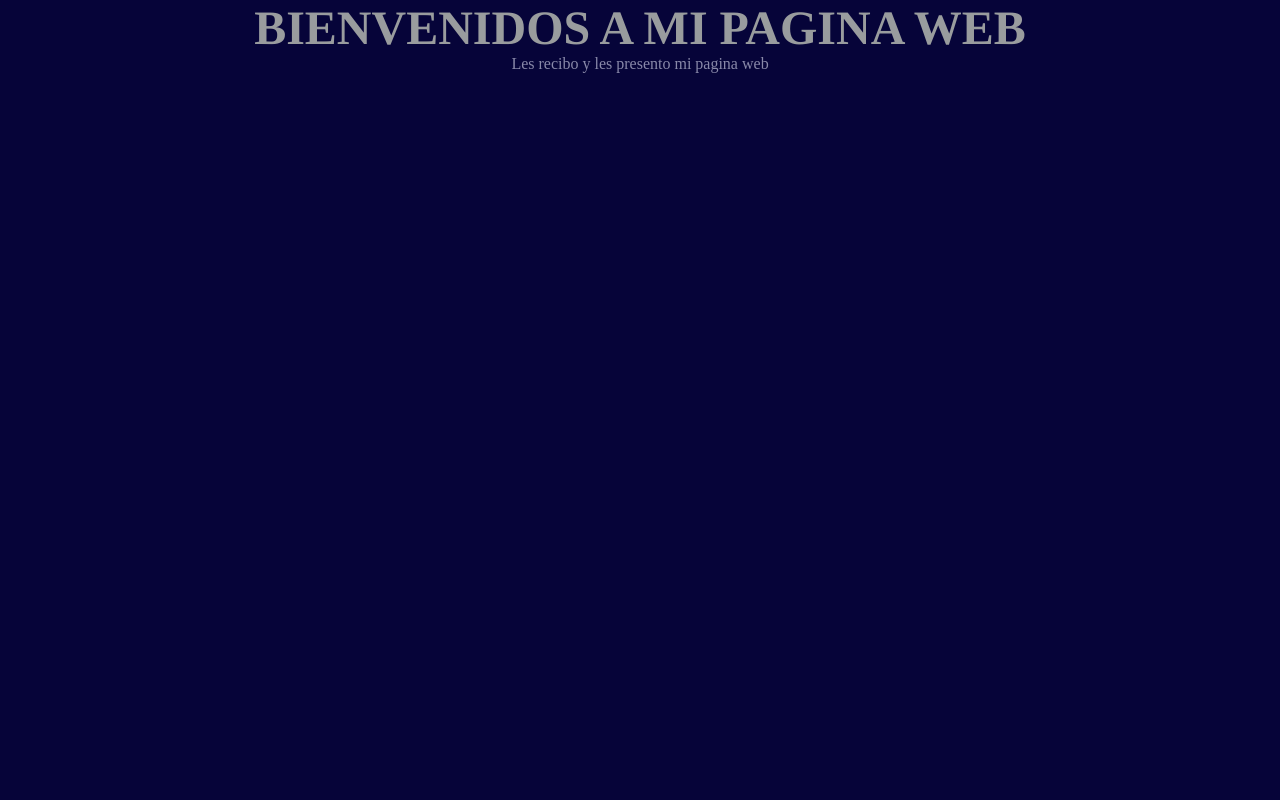
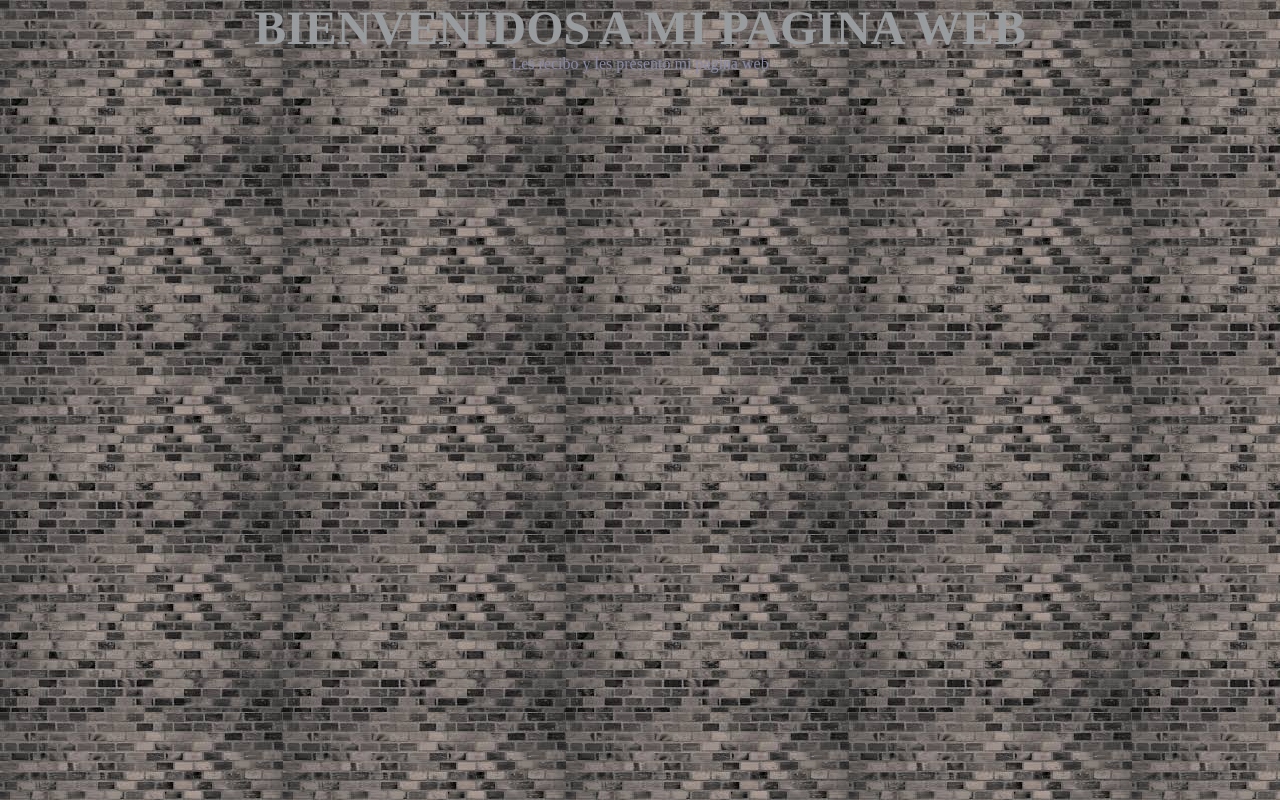
Before and after one commit to Santiago-Chavarro/SantiagoChavarroFlorez, a plain HTML site: page index.html in a window 1280 px wide. Drawn offline with Linux system fonts and the light colour scheme.

Commit message:
Update Web.css

```diff
--- a/Web.css
+++ b/Web.css
@@ -1,5 +1,6 @@
+
 body{
-    background: #060439;
+    background: url(Fondo.jpg);
 }
 h1{
     color: #999C9E;
```
